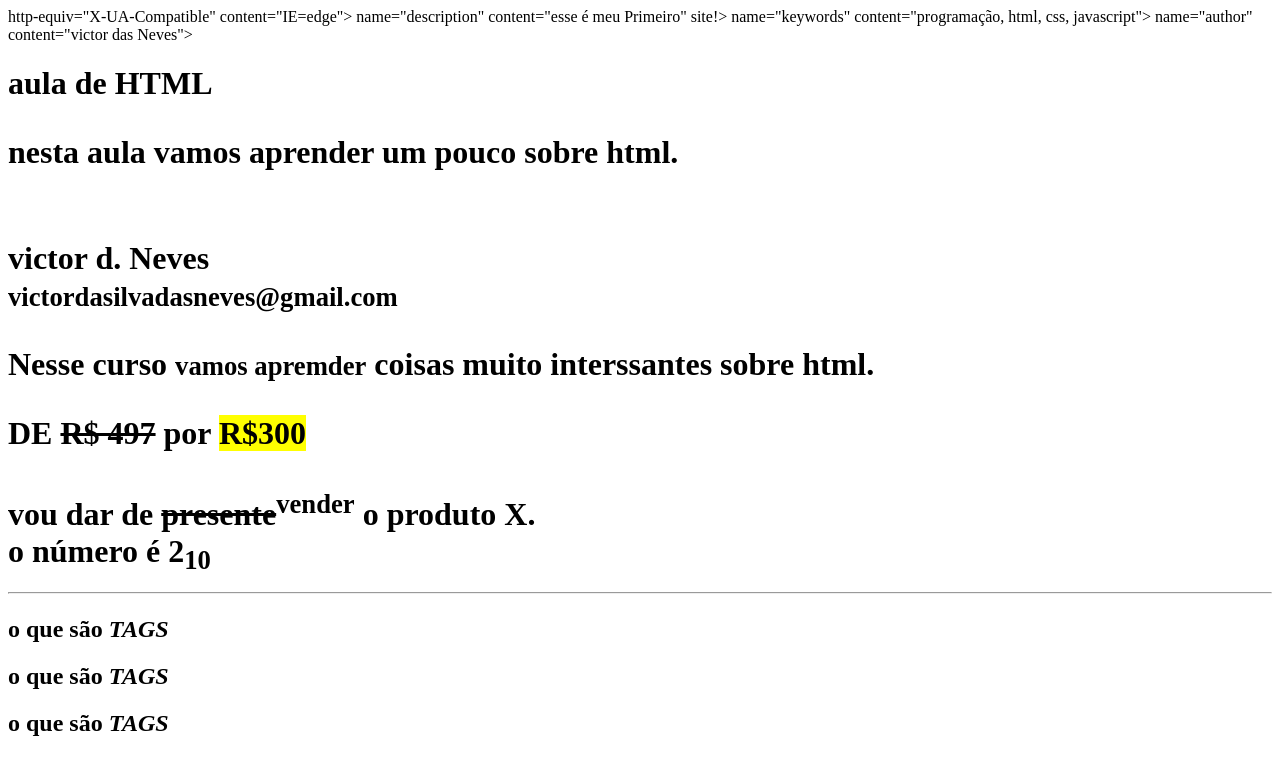
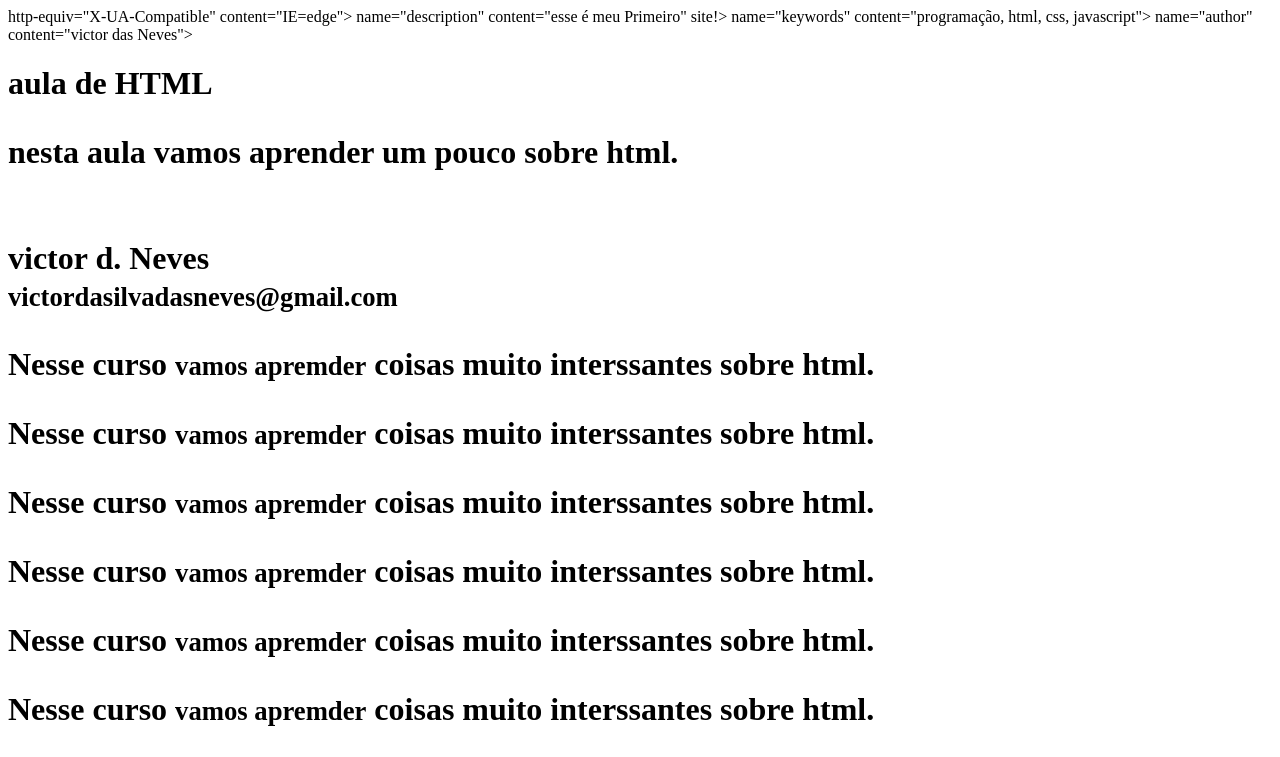
Before and after one commit to victordasilvadasneves-collab/curso_html1, a plain HTML site: page index.html in a window 1280 px wide. Shown: the top 757 px of the page. Drawn offline with Linux system fonts and the light colour scheme.

Commit message:
add paragrafos na pagina

```diff
--- a/index.html
+++ b/index.html
@@ -20,6 +20,11 @@
     <p><b>nesta aula vamos aprender um pouco sobre html.</b><p>
         <br>victor d. Neves<br>
 <small>victordasilvadasneves@gmail.com</small>
+<p>Nesse curso <small>vamos apremder</small> coisas muito interssantes sobre html.</p>
+<p>Nesse curso <small>vamos apremder</small> coisas muito interssantes sobre html.</p>
+<p>Nesse curso <small>vamos apremder</small> coisas muito interssantes sobre html.</p>
+<p>Nesse curso <small>vamos apremder</small> coisas muito interssantes sobre html.</p>
+<p>Nesse curso <small>vamos apremder</small> coisas muito interssantes sobre html.</p>
 <p>Nesse curso <small>vamos apremder</small> coisas muito interssantes sobre html.</p>
 
 <b>DE <del>R$ 497</del> por <mark>R$300</mark></b><br><br>
```
